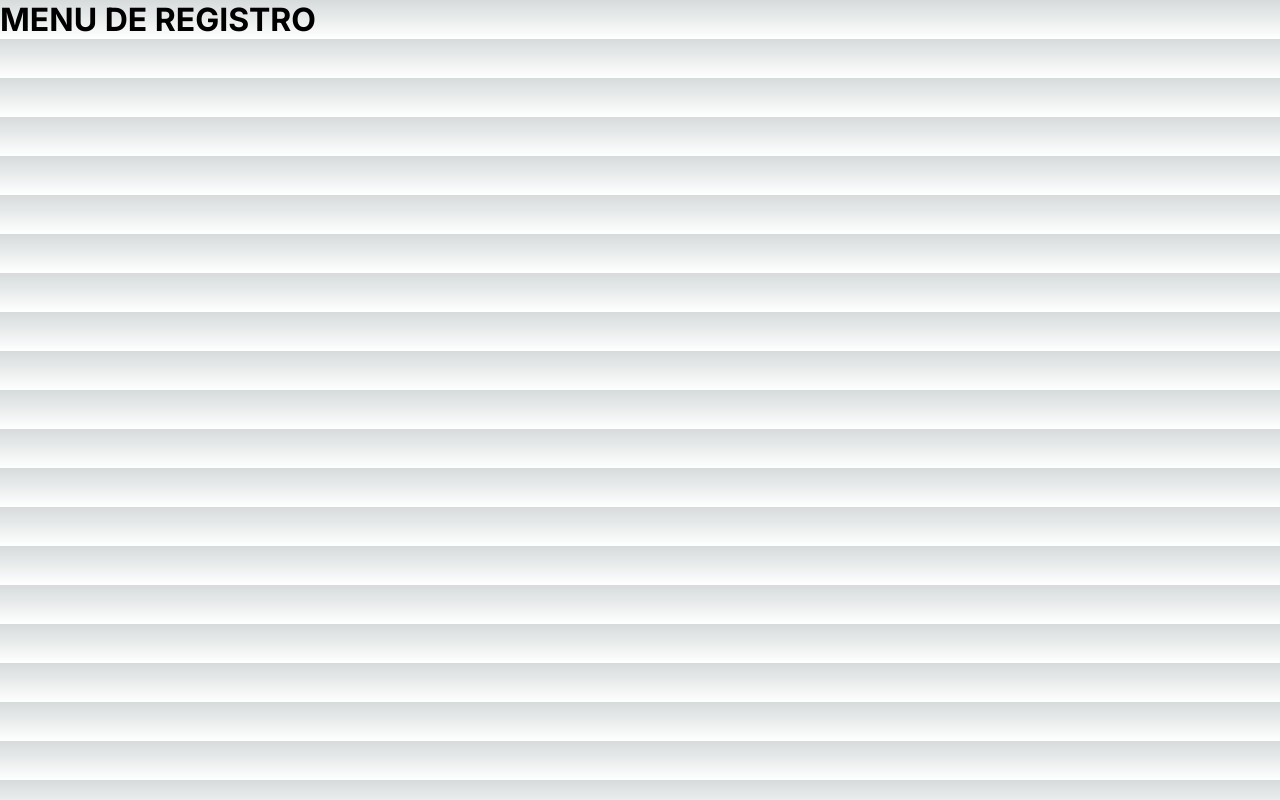
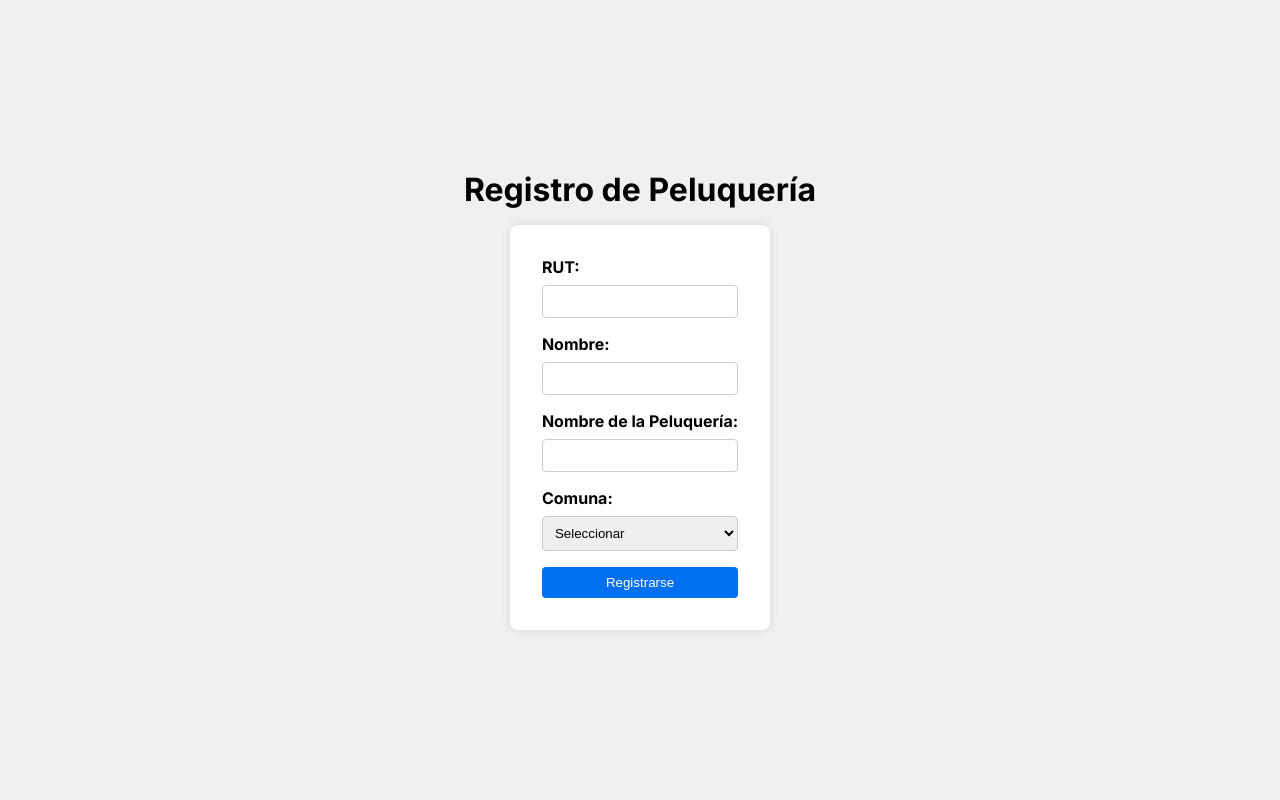
Before and after one commit to Lukayx/INFO133-Proyecto, a Next.js app in the folder web/: page /register in a window 1280 px wide. Built offline with nearby package versions, Linux system fonts and the light colour scheme.

Commit message:
falta poquis

```diff
--- a/web/package.json
+++ b/web/package.json
@@ -13,7 +13,7 @@
     "next": "^14.2.4",
     "next-navigation": "^1.0.6",
     "react": "^18",
-    "react-datepicker": "^7.2.0",
+    "react-datepicker": "^7.3.0",
     "react-dom": "^18",
     "react-modal": "^3.16.1",
     "router": "^1.3.8"
--- a/web/src/app/menu/menu.module.css
+++ b/web/src/app/menu/menu.module.css
@@ -1,4 +1,6 @@
 /* pages/Menu.module.css */
+
+/* Estilos generales */
 .body {
   font-family: Arial, sans-serif;
   background-color: #f8f9fa; /* Fondo blanquito */
@@ -13,6 +15,7 @@
   margin: 0 auto;
 }
 
+/* Barra de navegación */
 .navBar {
   display: flex;
   justify-content: space-between;
@@ -33,6 +36,7 @@
   text-decoration: underline;
 }
 
+/* Botones */
 .buttons {
   display: flex;
   justify-content: space-between;
@@ -54,6 +58,7 @@
   background-color: #0056b3; /* Azul más oscuro al hacer hover */
 }
 
+/* Tabla */
 .table {
   width: 100%;
   border-collapse: collapse;
@@ -61,6 +66,7 @@
   border-radius: 8px;
   overflow: hidden;
   box-shadow: 0 2px 4px rgba(0, 0, 0, 0.1);
+  margin-bottom: 20px;
 }
 
 .table th,
@@ -83,32 +89,62 @@
   background-color: #f1f1f1; /* Fondo al hacer hover sobre una fila */
 }
 
+/* Formulario */
 .form {
   margin: 20px 0;
-    padding: 10px;
+  padding: 20px;
   border: 1px solid #ccc;
   border-radius: 5px;
-    display: flex;
-    flex-direction: column;
+  background-color: white;
+  box-shadow: 0 2px 4px rgba(0, 0, 0, 0.1);
 }
 
-  .form input {
+.form input,
+.form select {
   margin-bottom: 10px;
-    padding: 8px;
+  padding: 10px;
   border: 1px solid #ccc;
   border-radius: 4px;
 }
 
+.form label {
+  margin-bottom: 8px;
+  font-weight: bold;
+}
+
 .form button {
   margin-top: 10px;
-    padding: 10px;
+  padding: 12px 20px;
   border: none;
   border-radius: 4px;
   background-color: #007bff;
   color: white;
   cursor: pointer;
+  font-size: 16px;
 }
 
 .form button:last-child {
   background-color: #6c757d;
 }
+
+/* Selector de Fecha y Hora */
+.datePickerContainer {
+  display: flex;
+  align-items: center;
+  margin-bottom: 10px;
+}
+
+.nowButton {
+  margin-left: 10px;
+  padding: 12px 20px;
+  background-color: #007bff;
+  color: white;
+  border: none;
+  border-radius: 4px;
+  cursor: pointer;
+  font-size: 16px;
+}
+
+.nowButton:hover {
+  background-color: #0056b3;
+}
--- a/web/src/app/page.tsx
+++ b/web/src/app/page.tsx
@@ -2,7 +2,7 @@
 import Image from "next/image";
 
 // app/page.js
-import Login from "./login";
+import Login from "./login/login";
 
 export default function Home() {
   return <Login />;
--- a/web/src/app/register/page.tsx
+++ b/web/src/app/register/page.tsx
@@ -1,7 +1,93 @@
-import styles from "./login.module.css"; //WEI ACA DEBO IMPORTAR EL DE REGISTER.CSS
+// pages/register.tsx
+"use client";
+import { useState, ChangeEvent, FormEvent } from 'react';
+import { useRouter } from 'next/navigation';
+import styles from './register.module.css';
 
 export default function Register() {
+  const [formData, setFormData] = useState({
+    rut: '',
+    name: '',
+    salonName: '',
+    comuna: 'Seleccionar', // Valor inicial del select
+  });
+  const router = useRouter();
+
+  const handleChange = (e: ChangeEvent<HTMLInputElement | HTMLSelectElement>) => {
+    const { name, value } = e.target;
+    setFormData({
+      ...formData,
+      [name]: value
+    });
+  };
+
+  const handleSubmit = (e: FormEvent) => {
+    e.preventDefault();
+    console.log('Form data submitted:', formData);
+    // Aquí puedes manejar el envío del formulario, por ejemplo, enviando los datos a tu servidor
+    router.push('/menu'); // Navegar a la página de menú después de registrarse
+  };
+
   return (
-    <h1>MENU DE REGISTRO</h1>
-  )
+    <main className={styles.main}>
+      <h1 className={styles.title}>Registro de Peluquería</h1>
+      <div className={styles.registerBox}>
+        <form className={styles.form} onSubmit={handleSubmit}>
+          <label htmlFor="rut" className={styles.label}>RUT:</label>
+          <input
+            type="text"
+            id="rut"
+            name="rut"
+            className={styles.input}
+            value={formData.rut}
+            onChange={handleChange}
+            required
+          />
+
+          <label htmlFor="name" className={styles.label}>Nombre:</label>
+          <input
+            type="text"
+            id="name"
+            name="name"
+            className={styles.input}
+            value={formData.name}
+            onChange={handleChange}
+            required
+          />
+
+          <label htmlFor="salonName" className={styles.label}>Nombre de la Peluquería:</label>
+          <input
+            type="text"
+            id="salonName"
+            name="salonName"
+            className={styles.input}
+            value={formData.salonName}
+            onChange={handleChange}
+            required
+          />
+
+          <label htmlFor="comuna" className={styles.label}>Comuna:</label>
+          <select
+            id="comuna"
+            name="comuna"
+            className={styles.input}
+            value={formData.comuna}
+            onChange={handleChange}
+            required
+          >
+            <option value="Seleccionar">Seleccionar</option>
+            <option value="pico">Santiago</option>
+            <option value="Provi">Providencia</option>
+            <option value="colina1">Las Condes</option>
+            <option value="Ñuñoa">Ñuñoa</option>
+            {/* Agrega más opciones según tus necesidades */}
+          </select>
+
+          <button type="submit" className={styles.button}>
+            Registrarse
+          </button>
+        </form>
+      </div>
+    </main>
+  );
 }
--- /dev/null
+++ b/web/src/app/register/register.module.css
@@ -0,0 +1,51 @@
+/* pages/register.module.css */
+.main {
+    display: flex;
+    flex-direction: column;
+    align-items: center;
+    justify-content: center;
+    height: 100vh;
+    background-color: #f0f0f0;
+  }
+
+  .title {
+    font-size: 2rem;
+    margin-bottom: 1rem;
+  }
+
+  .registerBox {
+    background-color: white;
+    padding: 2rem;
+    border-radius: 8px;
+    box-shadow: 0 0 10px rgba(0, 0, 0, 0.1);
+  }
+
+  .form {
+    display: flex;
+    flex-direction: column;
+  }
+
+  .label {
+    margin-bottom: 0.5rem;
+    font-weight: bold;
+  }
+
+  .input {
+    margin-bottom: 1rem;
+    padding: 0.5rem;
+    border: 1px solid #ccc;
+    border-radius: 4px;
+  }
+
+  .button {
+    padding: 0.5rem;
+    background-color: #0070f3;
+    color: white;
+    border: none;
+    border-radius: 4px;
+    cursor: pointer;
+  }
+
+  .button:hover {
+    background-color: #005bb5;
+  }
```
Also changed, not shown: web/src/app/login.tsx (deleted, +0 -30 lines), web/src/app/login/login.tsx (added, +57 -0 lines), web/src/app/menu/page.tsx (+62 -7 lines), web/src/app/login/login.module.css (renamed from web/src/app/login.module.css), 1 other file (tests, documents, lock files or other folders). Lines whose indentation alone changed are shown as unchanged.
